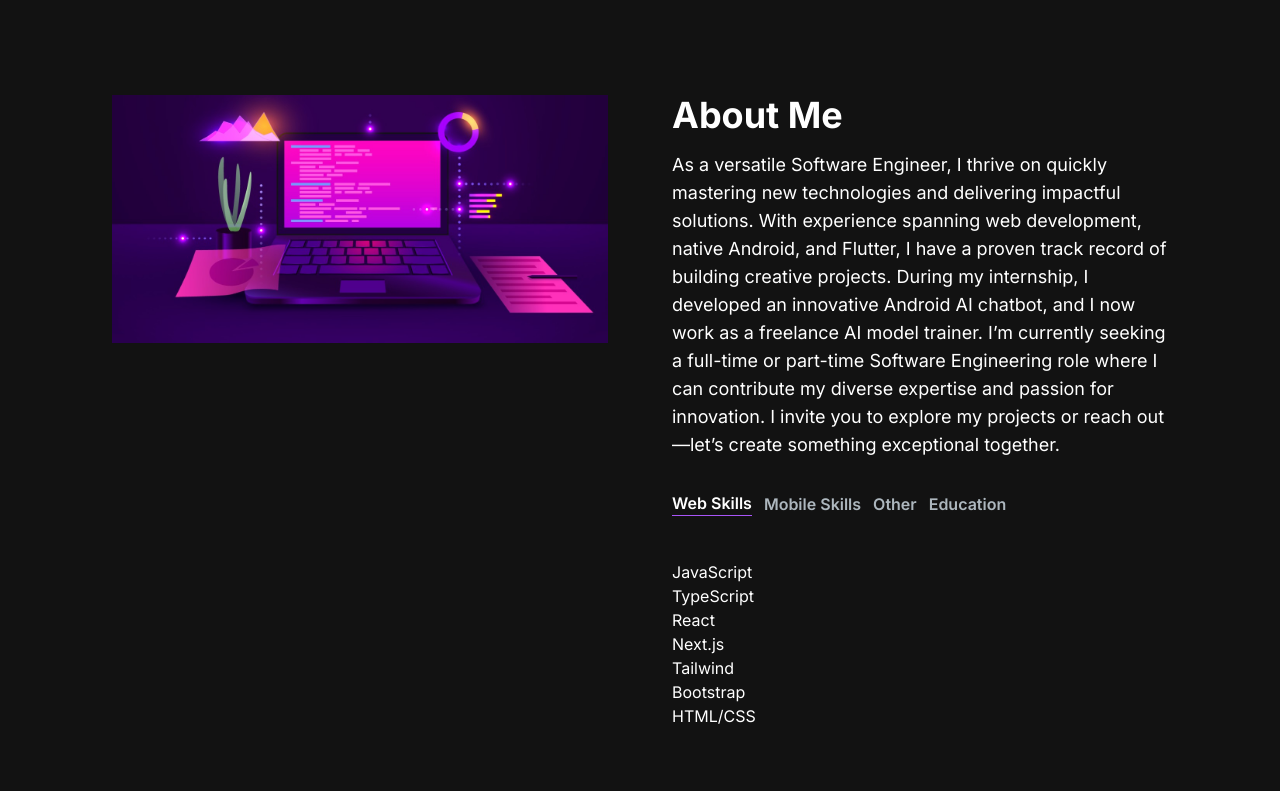
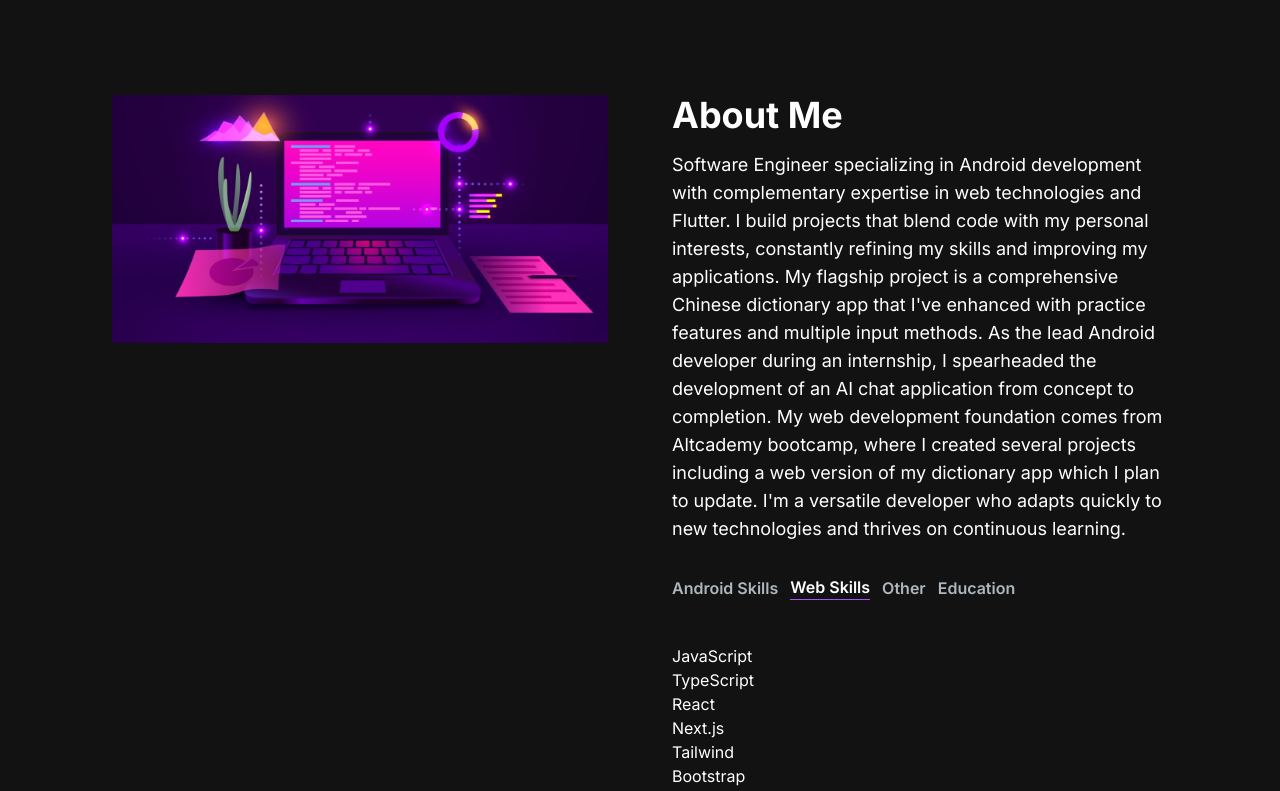
Before and after one commit to yonasoft/portfolio, a Next.js app: page / in a window 1280 px wide. Shown: the part 584-1375 px from the top of the page. Built offline with nearby package versions, Linux system fonts and the light colour scheme.

Commit message:
updated about me section

```diff
--- a/src/components/AboutSection.tsx
+++ b/src/components/AboutSection.tsx
@@ -4,6 +4,24 @@ import Image from 'next/image';
 import TabButton from './TabButton';
 
 const TAB_DATA = [
+  {
+    title: 'Android Skills',
+    id: 'android_skills',
+    content: (
+      <ul>
+        <li>Kotlin</li>
+        <li>Jetpack Compose</li>
+        <li>Koin</li>
+        <li>Dagger-Hilt</li>
+        <li>Room DB</li>
+        <li>Retrofit</li>
+        <li>Coroutines</li>
+        <li>Flow</li>
+        <li>MVVM/MVI</li>
+      </ul>
+    ),
+  },
+
   {
     title: 'Web Skills',
     id: 'web_skills',
@@ -21,27 +39,14 @@ const TAB_DATA = [
   },
 
   {
-    title: 'Mobile Skills',
-    id: 'mobile_skills',
-    content: (
-      <ul>
-        <li>Kotlin</li>
-        <li>Dart</li>
-        <li>Android</li>
-        <li>Flutter</li>
-        <li>Jetpack Compose</li>
-        <li>Retrofit</li>
-      </ul>
-    ),
-  },
-
-  {
     title: 'Other',
     id: 'other_skills',
     content: (
       <ul>
         <li>Firebase</li>
         <li>Git</li>
+        <li>Data Structures and Algorithms</li>
+        <li>Dart & Flutter</li>
       </ul>
     ),
   },
@@ -82,16 +87,9 @@ const AboutSection = (props: Props) => {
         <div className='mt-4 md:mt-0 text-left flex flex-col h-full'>
           <h2 className='text-4xl font-bold text-white mb-4'>About Me</h2>
           <p className='text-base md:text-lg '>
-            As a versatile Software Engineer, I thrive on quickly mastering new
-            technologies and delivering impactful solutions. With experience
-            spanning web development, native Android, and Flutter, I have a
-            proven track record of building creative projects. During my
-            internship, I developed an innovative Android AI chatbot, and I now
-            work as a freelance AI model trainer. I’m currently seeking a
-            full-time or part-time Software Engineering role where I can
-            contribute my diverse expertise and passion for innovation. I invite
-            you to explore my projects or reach out—let’s create something
-            exceptional together.
+            {
+              "Software Engineer specializing in Android development with complementary expertise in web technologies and Flutter. I build projects that blend code with my personal interests, constantly refining my skills and improving my applications. My flagship project is a comprehensive Chinese dictionary app that I've enhanced with practice features and multiple input methods. As the lead Android developer during an internship, I spearheaded the development of an AI chat application from concept to completion. My web development foundation comes from Altcademy bootcamp, where I created several projects including a web version of my dictionary app which I plan to update. I'm a versatile developer who adapts quickly to new technologies and thrives on continuous learning."
+            }
           </p>
           <div className='flex flex-row justify-start mt-8'>
             {TAB_DATA.map((tabData, index) => (
```
Also changed, not shown: public/images/projects/jade-android-2.jpg (renamed from public/images/projects/jade-android.jpg), public/images/projects/search.jpg (added).
